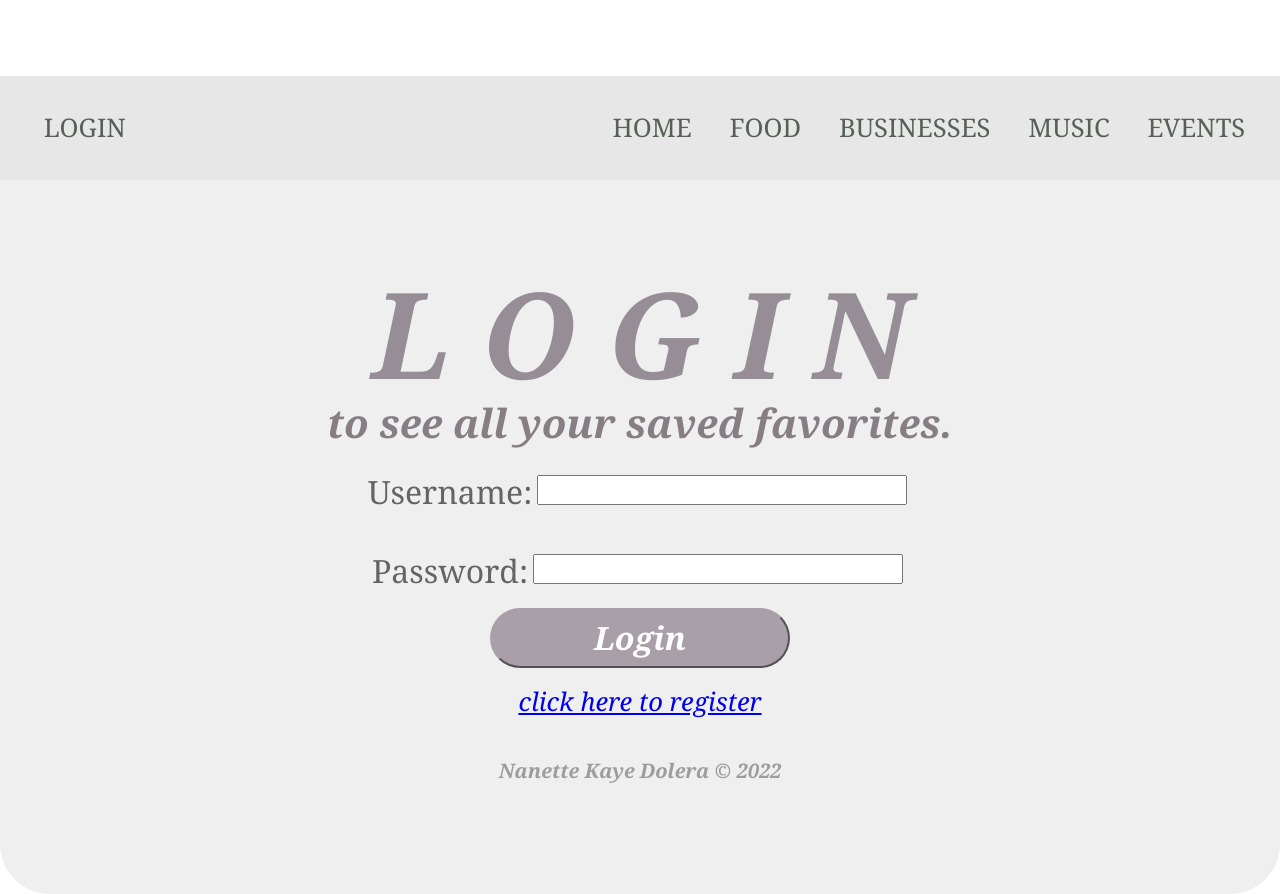
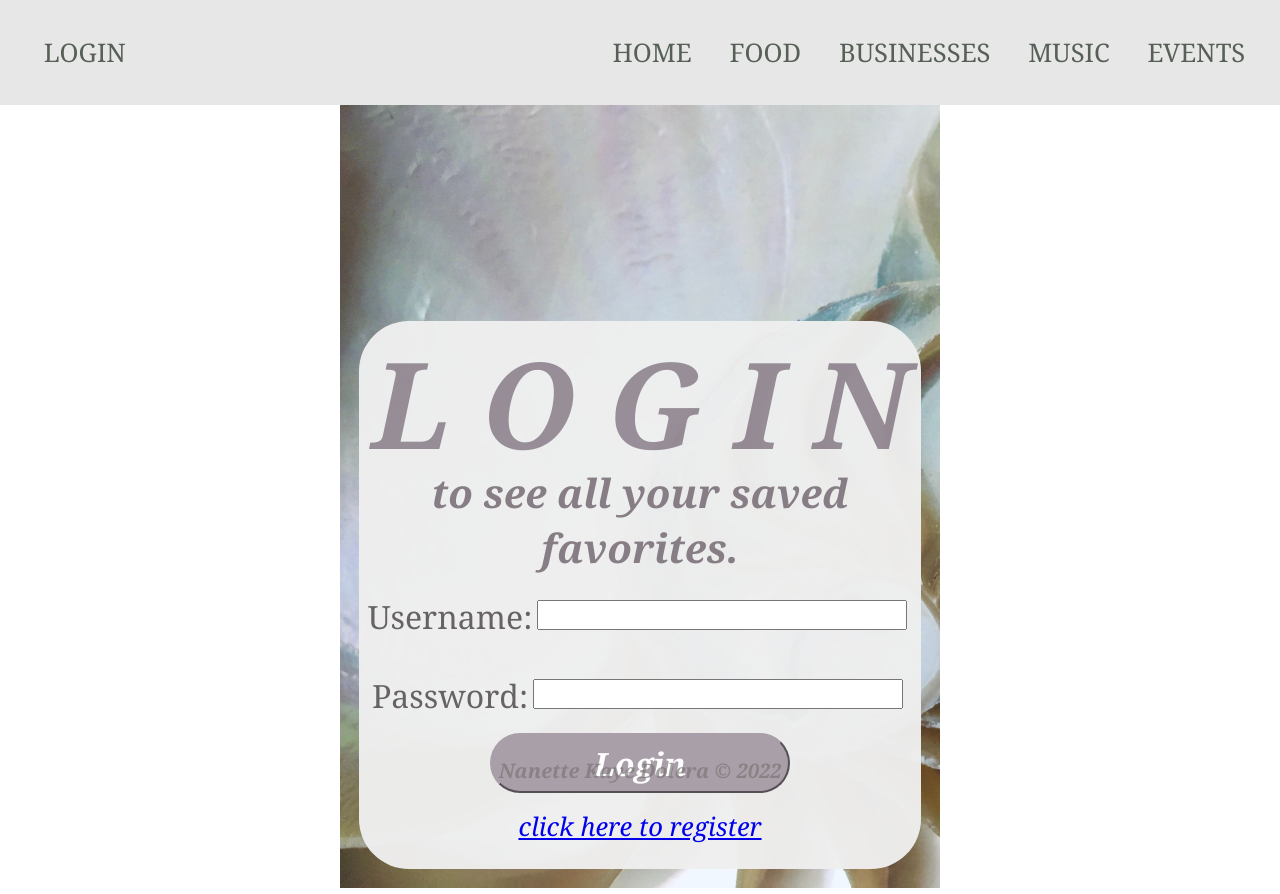
Before and after one commit to NotNanetteKaye/FullStack-capstone2022, a React (Create React App) app in the folder frontend/: page /login in a window 1280 px wide. Built offline with nearby package versions, Linux system fonts and the light colour scheme.

Commit message:
Altered format for LoginPage in Apps.css & ''.css

```diff
--- a/frontend/src/App.css
+++ b/frontend/src/App.css
@@ -102,6 +102,15 @@ p {
   padding: 5mm;
 }
 
+.container {
+  background-image: url(../../frontend/public/images/giulia-may-cNtMy74-mnI-unsplash.jpg);
+  background-repeat: no-repeat;
+  background-attachment: fixed;
+  background-size: cover;
+  background-color: #fff;
+  padding: 5mm;
+}
+
 .favoritespage {
   background-repeat: no-repeat;
   background-attachment: fixed;
--- a/frontend/src/pages/LoginPage/LoginPage.css
+++ b/frontend/src/pages/LoginPage/LoginPage.css
@@ -2,14 +2,20 @@
   color: red;
 }
 
+.loginPage {
+  text-align: center;
+  background: #efefeff7;
+  border-radius: 50px;
+  margin-top: 80mm;
+  height: 145mm;
+}
+
 .container {
   margin: 0 auto;
-  max-width: 1400px;
-  text-align: center;
-  background: #efefeff7;
-  padding: 175px;
-  border-radius: 50px;
-  margin-top: 20mm;
+  /* max-width: 600px; */
+  overflow: auto;
+  /* text-align: center; */
+  max-height: 100%;
 }
 
 .container h1 {
--- a/frontend/src/pages/LoginPage/LoginPage.js
+++ b/frontend/src/pages/LoginPage/LoginPage.js
@@ -20,6 +20,8 @@ const LoginPage = () => {
 
   return (
     <div className="container">
+      <div className="loginPage">
+        <div className="loginPageContent">
           <h1>L  O  G  I  N</h1>
           <h2>to see all your saved favorites.</h2>
           <form className="form" onSubmit={handleSubmit}>
@@ -48,6 +50,8 @@ const LoginPage = () => {
             <Link to="/register">click here to register</Link>
           </form>
         </div>
+      </div>
+    </div>
   );
 };
 
```
Lines whose indentation alone changed are shown as unchanged.
